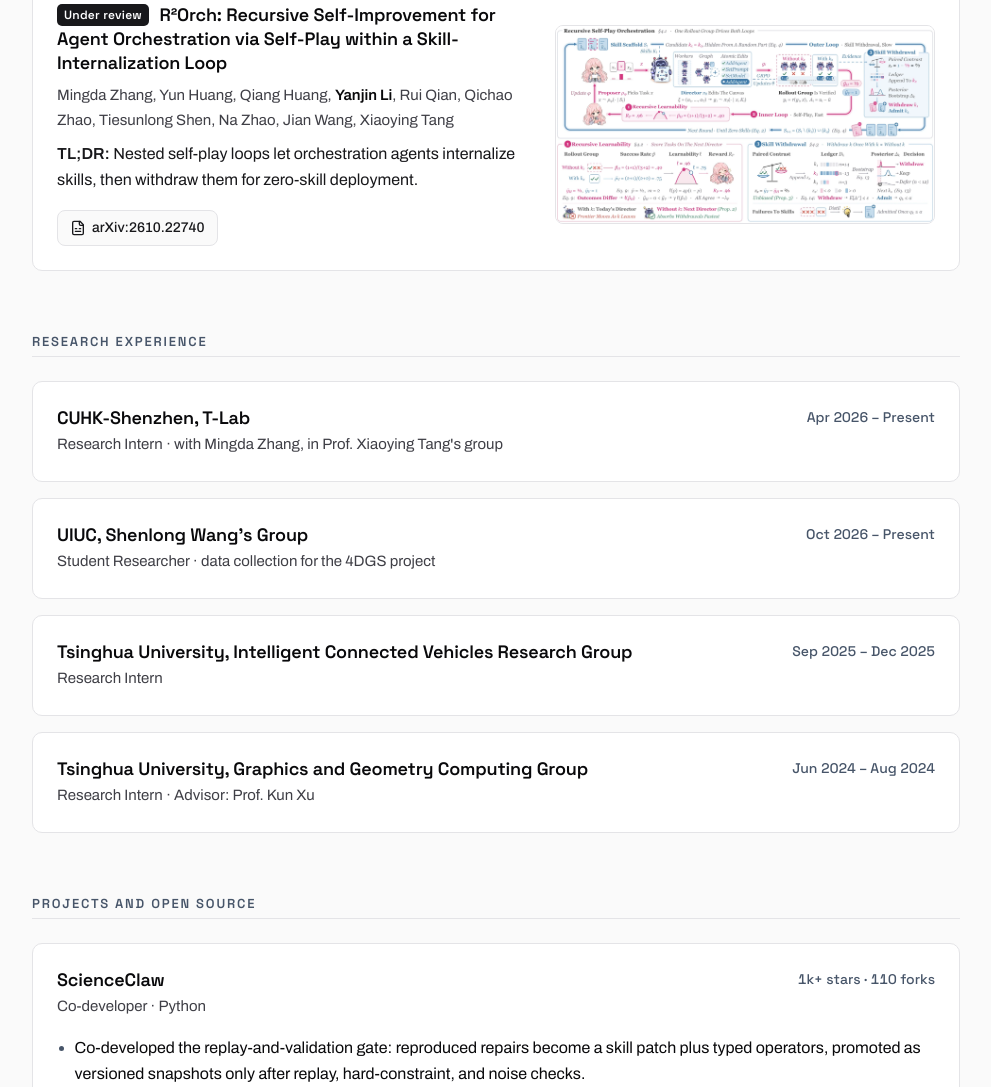
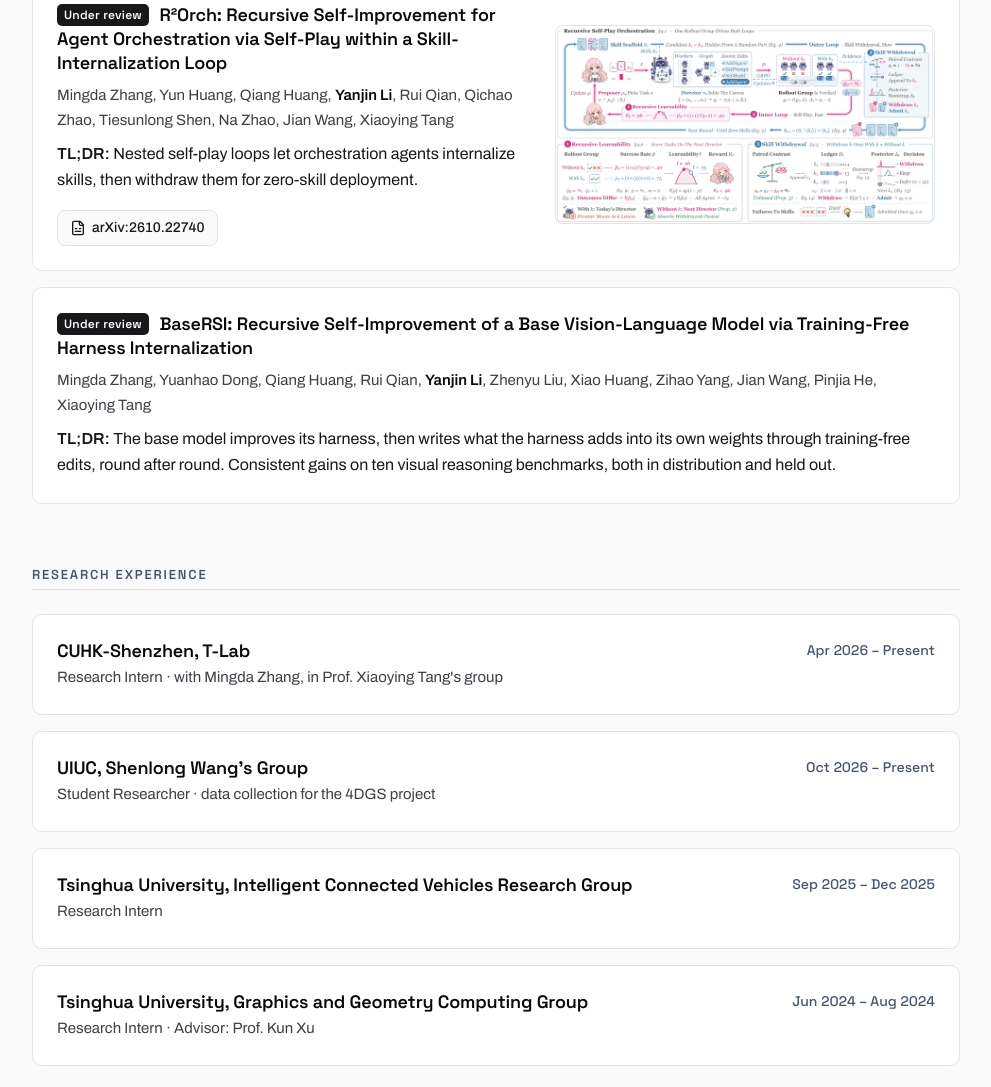
Before and after one commit to YJLi-new/YJLi-new.github.io, a plain HTML site: page index.html in a window 1280 px wide. Shown: the part 1959-3046 px from the top of the page, without its empty margins (144-1135 px from the left). Drawn offline with Linux system fonts and the light colour scheme.

Commit message:
Add BaseRSI publication

```diff
--- a/index.html
+++ b/index.html
@@ -265,6 +265,13 @@
         </div>
         <a class="pub-fig" href="figs/r2orch.webp" aria-label="Open the R²Orch method overview figure at full size"><img src="figs/r2orch.webp" width="1600" height="833" loading="lazy" decoding="async" alt="R²Orch method overview"></a>
       </article>
+      <article class="card pub" style="grid-template-columns: 1fr">
+        <div>
+          <h3><span class="badge">Under review</span> BaseRSI: Recursive Self-Improvement of a Base Vision-Language Model via Training-Free Harness Internalization</h3>
+          <p class="authors">Mingda Zhang, Yuanhao Dong, Qiang Huang, Rui Qian, <b>Yanjin Li</b>, Zhenyu Liu, Xiao Huang, Zihao Yang, Jian Wang, Pinjia He, Xiaoying Tang</p>
+          <p class="summary"><b>TL;DR:</b> The base model improves its harness, then writes what the harness adds into its own weights through training-free edits, round after round. Consistent gains on ten visual reasoning benchmarks, both in distribution and held out.</p>
+        </div>
+      </article>
     </div>
   </section>
 
```
